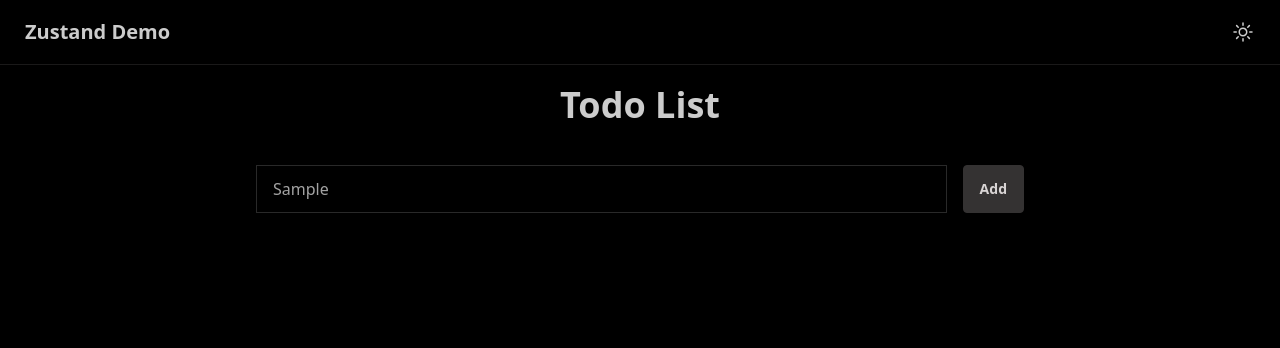
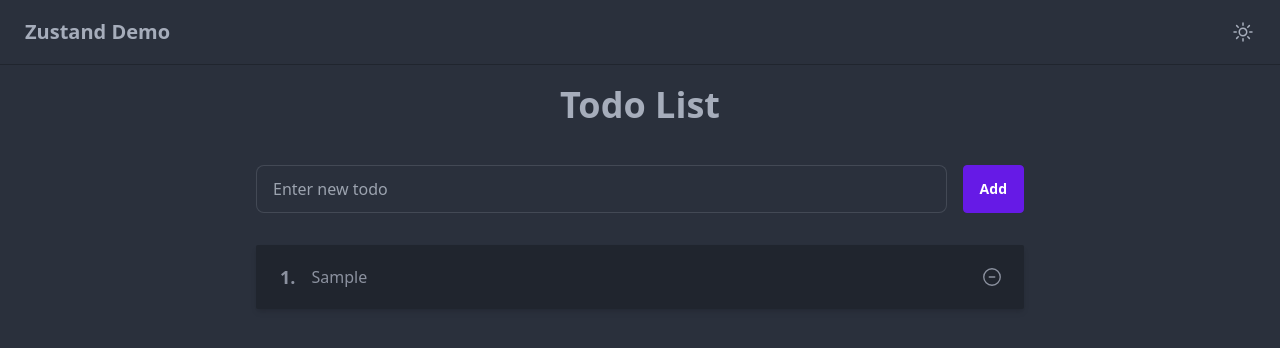
Before and after one commit to esanmarco/zustand-demo, a Next.js app: page / in a window 1280 px wide. Both pictures are taken after typing "Sample" into the empty fields and a click on the button "Add". Shown: the top 348 px of the page. Built offline with nearby package versions, Linux system fonts and the light colour scheme.

Commit message:
added zustand to app

```diff
--- a/package.json
+++ b/package.json
@@ -19,7 +19,8 @@
     "next": "13.0.5",
     "react": "18.2.0",
     "react-dom": "18.2.0",
-    "typescript": "4.9.3"
+    "typescript": "4.9.3",
+    "zustand": "^4.1.4"
   },
   "devDependencies": {
     "autoprefixer": "^10.4.13",
--- a/src/app/components/addTodo.tsx
+++ b/src/app/components/addTodo.tsx
@@ -1,12 +1,32 @@
+"use client";
+import React from "react";
+import { useTodoStore } from "../../stores/todo";
+
 export default function AddTodo() {
+  const { addTodo, newTodo, updateNewTodo } = useTodoStore();
+
+  const handleSubmit = () => {
+    if (newTodo.length > 0) {
+      addTodo();
+    }
+  };
   return (
     <div className="flex flex-row gap-4">
       <input
         type="text"
         placeholder="Enter new todo"
+        value={newTodo}
+        onChange={(e: React.ChangeEvent<HTMLInputElement>) =>
+          updateNewTodo(e.target.value)
+        }
         className="input input-bordered flex flex-1"
       />
-      <button className="btn btn-primary rounded capitalize">Add</button>
+      <button
+        onClick={handleSubmit}
+        className="btn btn-primary rounded capitalize"
+      >
+        Add
+      </button>
     </div>
   );
 }
--- a/src/app/components/navigation.tsx
+++ b/src/app/components/navigation.tsx
@@ -1,25 +1,12 @@
+import ThemeSwitcher from "./themeSwitcher";
+
 export default function Navigation() {
   return (
     <div className="navbar bg-base-100 border-b border-base-300">
       <div className="flex-1">
         <a className="btn btn-ghost normal-case text-xl">Zustand Demo</a>
       </div>
-      <button className="btn btn-ghost rounded">
-        <svg
-          xmlns="http://www.w3.org/2000/svg"
-          fill="none"
-          viewBox="0 0 24 24"
-          strokeWidth={1.5}
-          stroke="currentColor"
-          className="w-6 h-6"
-        >
-          <path
-            strokeLinecap="round"
-            strokeLinejoin="round"
-            d="M12 3v2.25m6.364.386l-1.591 1.591M21 12h-2.25m-.386 6.364l-1.591-1.591M12 18.75V21m-4.773-4.227l-1.591 1.591M5.25 12H3m4.227-4.773L5.636 5.636M15.75 12a3.75 3.75 0 11-7.5 0 3.75 3.75 0 017.5 0z"
-          />
-        </svg>
-      </button>
+      <ThemeSwitcher />
     </div>
   );
 }
--- /dev/null
+++ b/src/app/components/themeSwitcher.tsx
@@ -0,0 +1,36 @@
+"use client";
+import { useThemeStore } from "../../stores/theme";
+
+export default function ThemeSwitcher() {
+  const { setTheme, theme } = useThemeStore();
+
+  return (
+    <button
+      onClick={() => setTheme(theme === "dark" ? "light" : "dark")}
+      className="btn btn-ghost rounded"
+    >
+      <svg
+        xmlns="http://www.w3.org/2000/svg"
+        fill="none"
+        viewBox="0 0 24 24"
+        strokeWidth={1.5}
+        stroke="currentColor"
+        className="w-6 h-6"
+      >
+        {theme !== "light" ? (
+          <path
+            strokeLinecap="round"
+            strokeLinejoin="round"
+            d="M12 3v2.25m6.364.386l-1.591 1.591M21 12h-2.25m-.386 6.364l-1.591-1.591M12 18.75V21m-4.773-4.227l-1.591 1.591M5.25 12H3m4.227-4.773L5.636 5.636M15.75 12a3.75 3.75 0 11-7.5 0 3.75 3.75 0 017.5 0z"
+          />
+        ) : (
+          <path
+            strokeLinecap="round"
+            strokeLinejoin="round"
+            d="M21.752 15.002A9.718 9.718 0 0118 15.75c-5.385 0-9.75-4.365-9.75-9.75 0-1.33.266-2.597.748-3.752A9.753 9.753 0 003 11.25C3 16.635 7.365 21 12.75 21a9.753 9.753 0 009.002-5.998z"
+          />
+        )}
+      </svg>
+    </button>
+  );
+}
--- a/src/app/layout.tsx
+++ b/src/app/layout.tsx
@@ -1,3 +1,5 @@
+"use client";
+import { useThemeStore } from "../stores/theme";
 import "../styles/globals.css";
 import Navigation from "./components/navigation";
 
@@ -6,8 +8,9 @@ export default function RootLayout({
 }: {
   children: React.ReactNode;
 }) {
+  const { theme } = useThemeStore();
   return (
-    <html lang="en" data-theme="black">
+    <html lang="en" data-theme={theme}>
       <head />
       <body>
         <Navigation />
--- a/src/app/page.tsx
+++ b/src/app/page.tsx
@@ -1,4 +1,5 @@
 import AddTodo from "./components/addTodo";
+import Todos from "./todos";
 
 export default function Home() {
   return (
@@ -6,6 +7,8 @@ export default function Home() {
       <h1 className="text-center mb-10">Todo List</h1>
 
       <AddTodo />
+
+      <Todos />
     </div>
   );
 }
--- /dev/null
+++ b/src/app/todos.tsx
@@ -0,0 +1,44 @@
+"use client";
+import { useTodoStore } from "../stores/todo";
+
+export default function Todos() {
+  const { todos, removeTodo } = useTodoStore();
+
+  if (todos.length === 0) return null;
+
+  return (
+    <div className="flex flex-col gap-4 mt-8">
+      {todos.map((todo, index: number) => (
+        <div
+          key={index}
+          className="card rounded-sm p-4 pl-6 bg-base-300 shadow-md flex flex-row justify-between items-center"
+        >
+          <div className="flex flex-row gap-4 items-center">
+            <p className="m-0 flex flex-row gap-4">
+              <span className="text-lg font-bold">{index + 1}.</span> {todo}
+            </p>
+          </div>
+
+          <button
+            onClick={() => removeTodo(index)}
+            className="btn rounded-full btn-ghost btn-sm p-1 w-8 h-8"
+          >
+            <svg
+              xmlns="http://www.w3.org/2000/svg"
+              fill="none"
+              viewBox="0 0 24 24"
+              strokeWidth={1.5}
+              stroke="currentColor"
+            >
+              <path
+                strokeLinecap="round"
+                strokeLinejoin="round"
+                d="M15 12H9m12 0a9 9 0 11-18 0 9 9 0 0118 0z"
+              />
+            </svg>
+          </button>
+        </div>
+      ))}
+    </div>
+  );
+}
--- /dev/null
+++ b/src/stores/theme.ts
@@ -0,0 +1,11 @@
+import create from "zustand";
+
+interface Store {
+  theme: string;
+  setTheme: (theme: string) => void;
+}
+
+export const useThemeStore = create<Store>((set) => ({
+  theme: "dark",
+  setTheme: (theme: string) => set({ theme }),
+}));
--- /dev/null
+++ b/src/stores/todo.ts
@@ -0,0 +1,21 @@
+import create from "zustand";
+
+interface Store {
+  newTodo: string;
+  todos: string[];
+
+  updateNewTodo: (newTodo: string) => void;
+  addTodo: () => void;
+  removeTodo: (index: number) => void;
+}
+
+export const useTodoStore = create<Store>((set) => ({
+  newTodo: "",
+  todos: [],
+
+  updateNewTodo: (newTodo: string) => set({ newTodo }),
+  addTodo: () =>
+    set((state) => ({ todos: [...state.todos, state.newTodo], newTodo: "" })),
+  removeTodo: (index: number) =>
+    set((state) => ({ todos: state.todos.filter((_, i) => i !== index) })),
+}));
```
Also changed, not shown: 1 other file (tests, documents, lock files or other folders).
